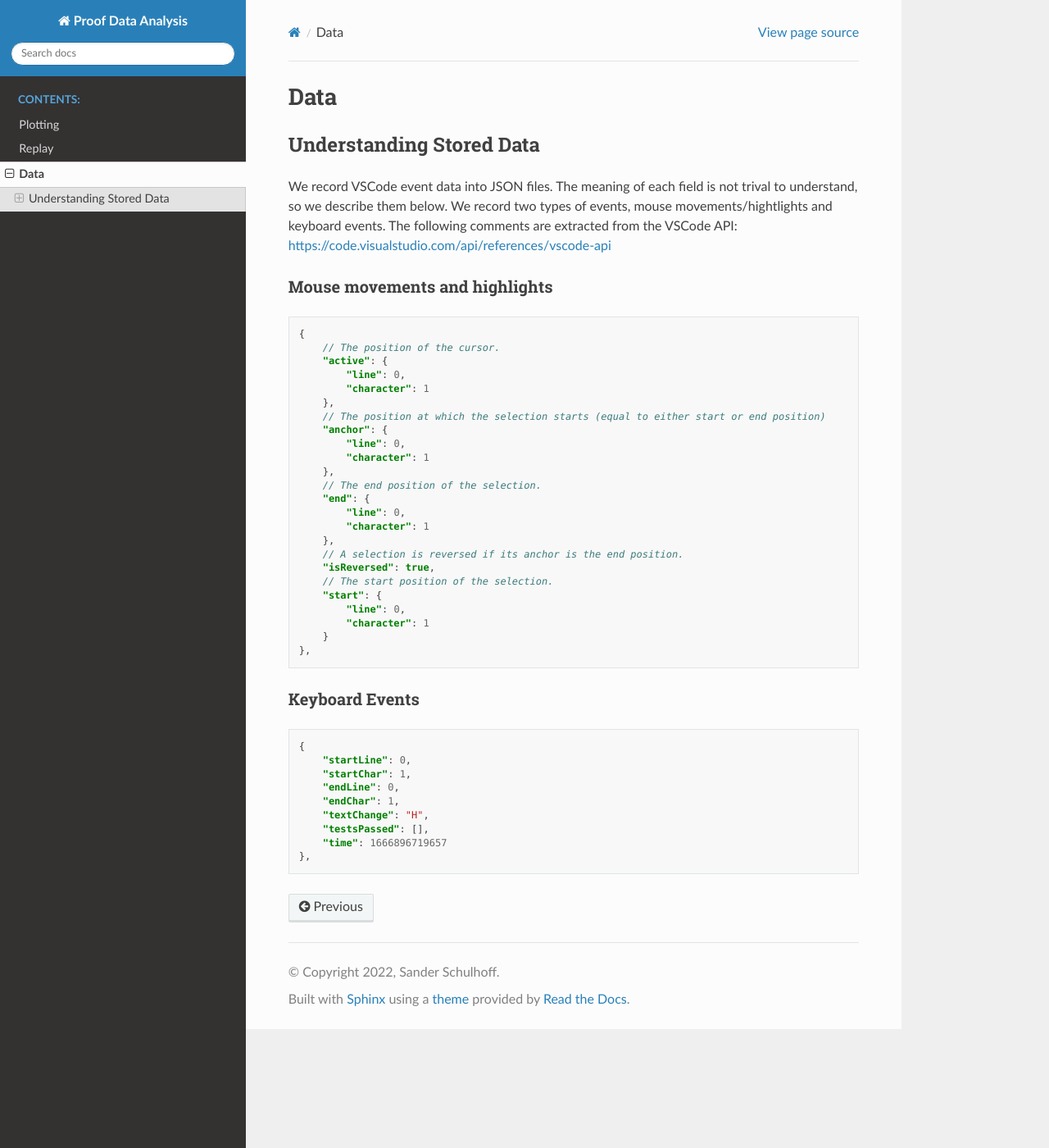
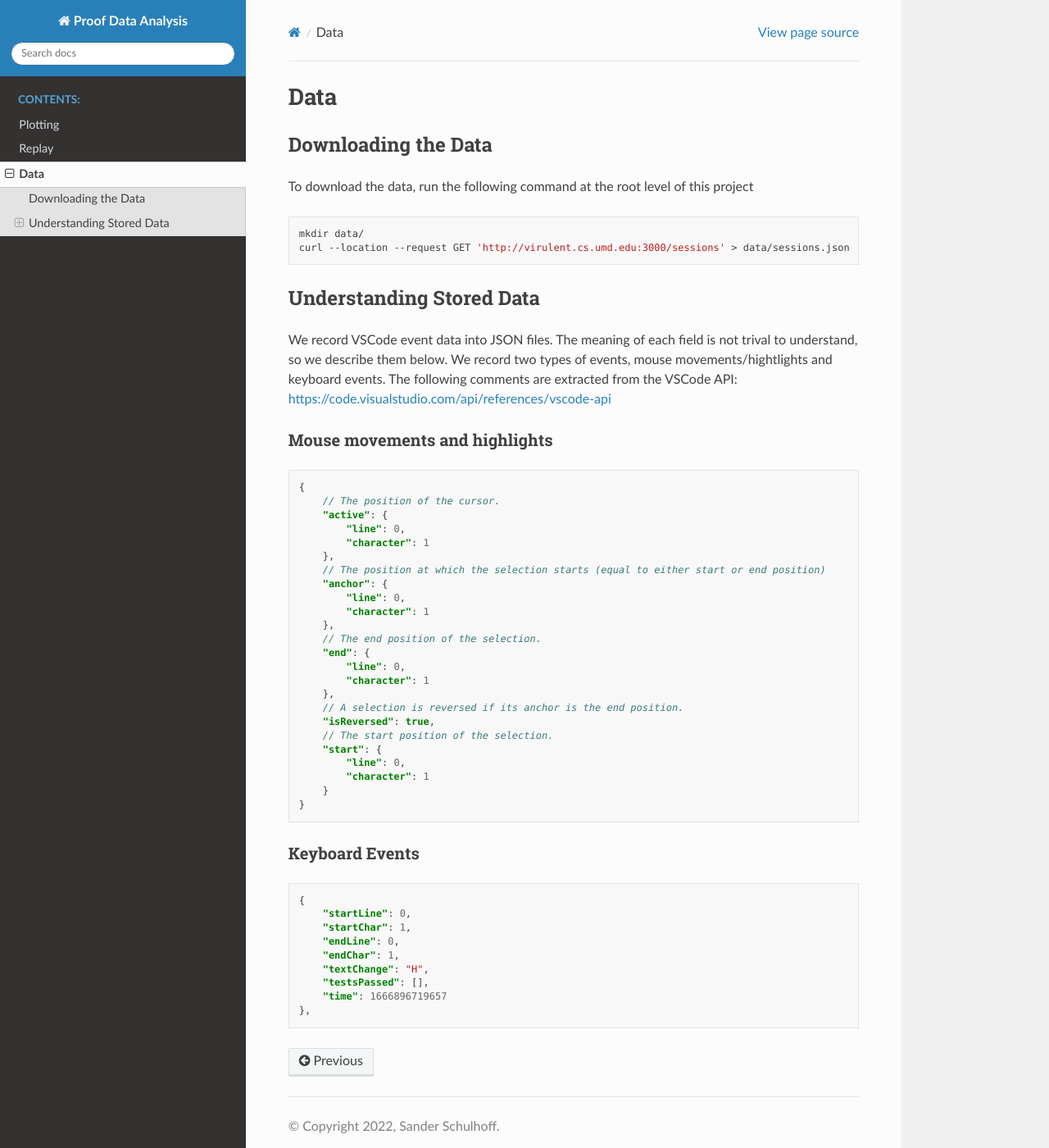
Before and after one commit to code-keylogger/Data-Analysis, a Sphinx documentation site: the page built from docs/source/data.rst, in a window 1280 px wide and 1400 px high. Shown: the whole window at 82% size. Built offline with Sphinx 7.4.7 and the Read the Docs theme 2.0.0, drawn with Linux system fonts in a browser that asks for light colours.

Commit message:
docs: add instructions on getting data from database

```diff
--- a/docs/source/data.rst
+++ b/docs/source/data.rst
@@ -1,5 +1,15 @@
 Data
 ========
+
+Downloading the Data
+*********************************
+
+To download the data, run the following command at the root level of this project
+
+.. code-block:: bash
+
+    mkdir data/
+    curl --location --request GET 'http://virulent.cs.umd.edu:3000/sessions' > data/sessions.json
 
 
 Understanding Stored Data
@@ -37,7 +47,7 @@ Mouse movements and highlights
             "line": 0,
             "character": 1
         }
-    },
+    }
 
 Keyboard Events
 ####################################
```
Also changed, not shown: 1 other file.
